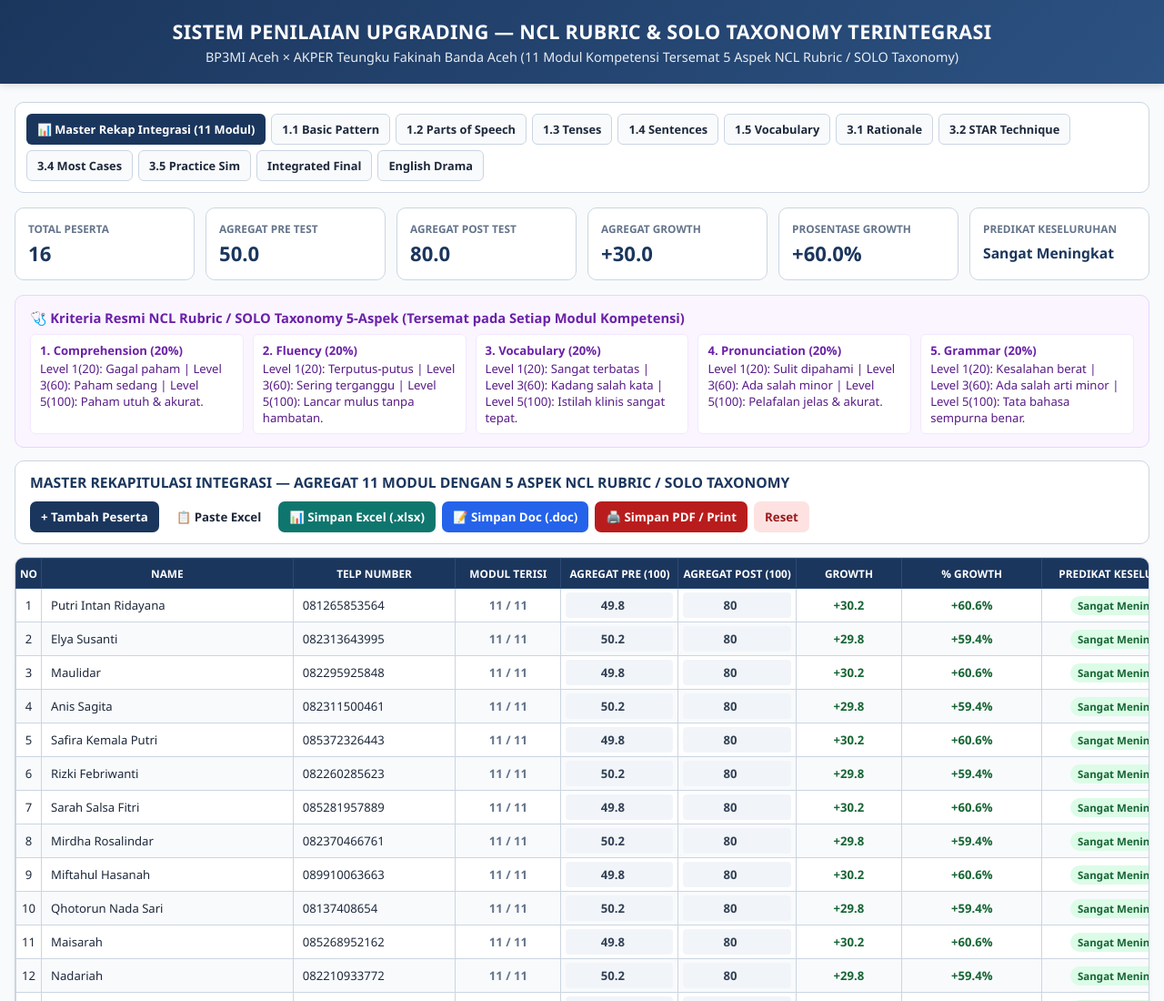
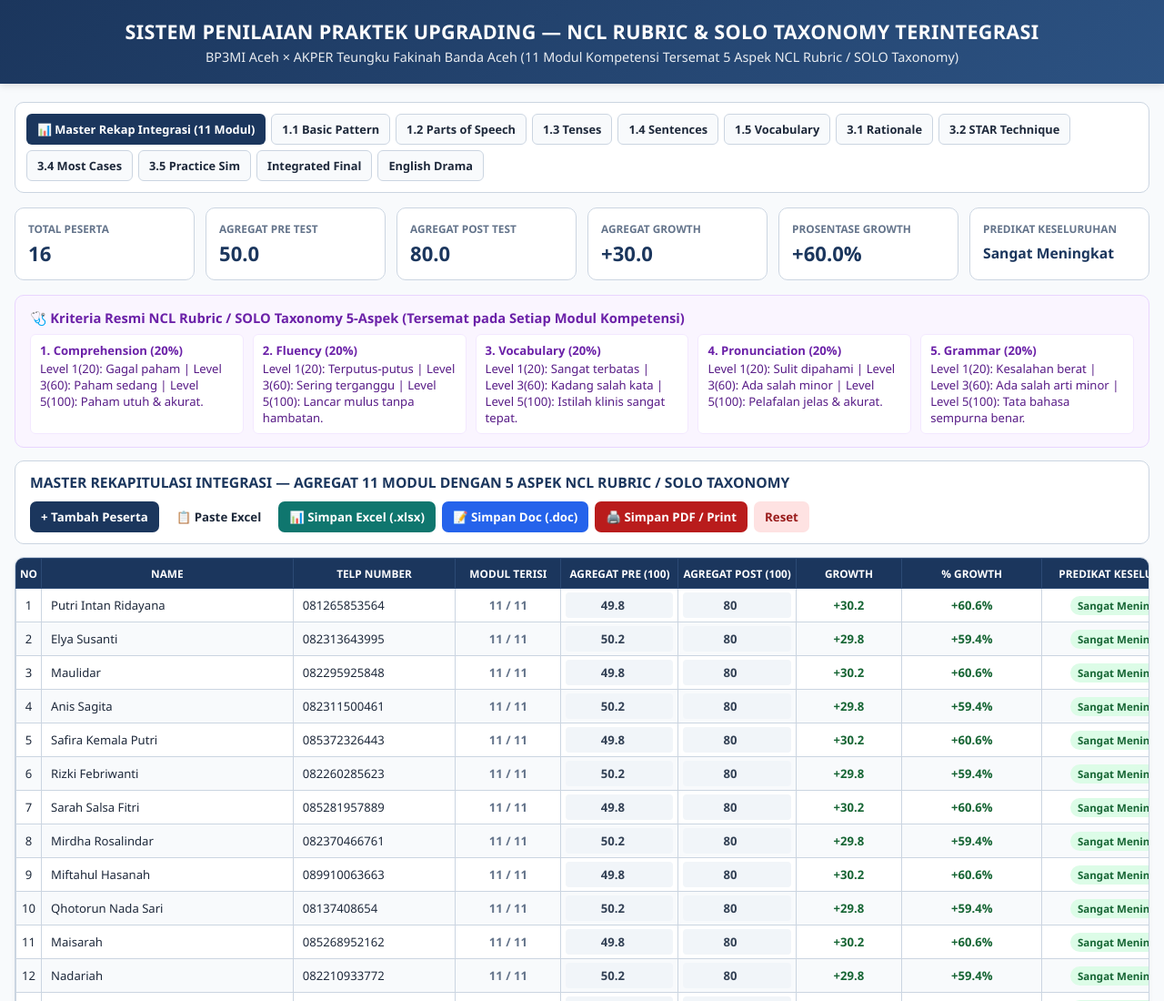
Before and after one commit to gyoutrain-lab/training_master_curriculum_practc_NCL_Solo, a plain HTML site: page index.html in a window 1280 px wide. Shown: the top 1100 px of the page at 91% size. Drawn offline with Linux system fonts and the light colour scheme.

Commit message:
Update header title in index.html

```diff
--- a/index.html
+++ b/index.html
@@ -152,7 +152,7 @@
 <body>
 
 <header>
-  <h1>SISTEM PENILAIAN UPGRADING — NCL RUBRIC & SOLO TAXONOMY TERINTEGRASI</h1>
+  <h1>SISTEM PENILAIAN PRAKTEK UPGRADING — NCL RUBRIC & SOLO TAXONOMY TERINTEGRASI</h1>
   <p>BP3MI Aceh × AKPER Teungku Fakinah Banda Aceh (11 Modul Kompetensi Tersemat 5 Aspek NCL Rubric / SOLO Taxonomy)</p>
 </header>
 
```
